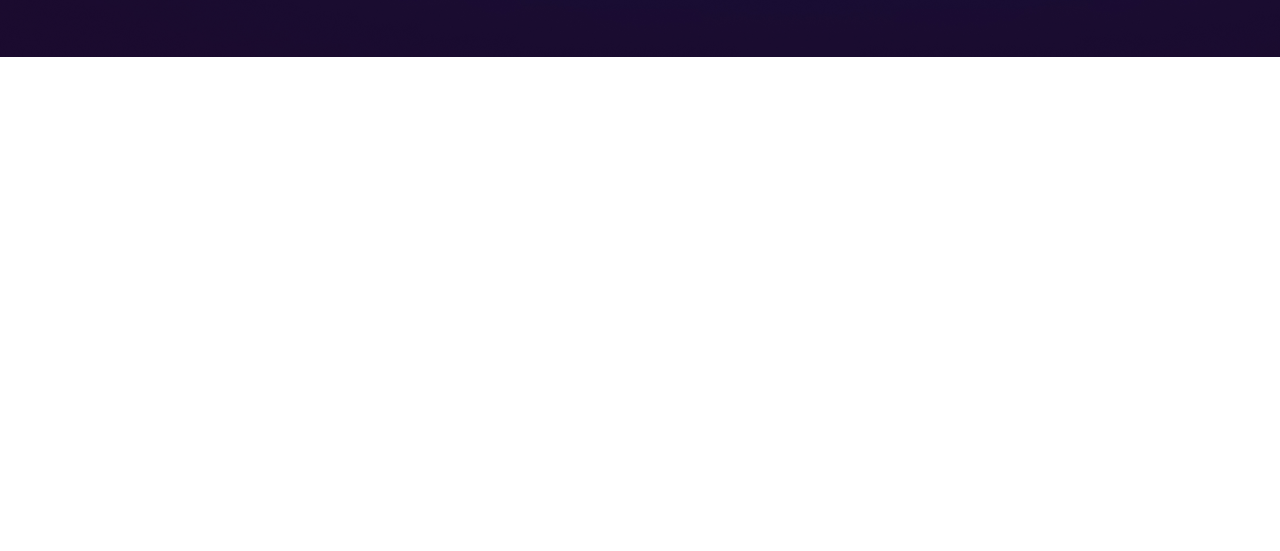
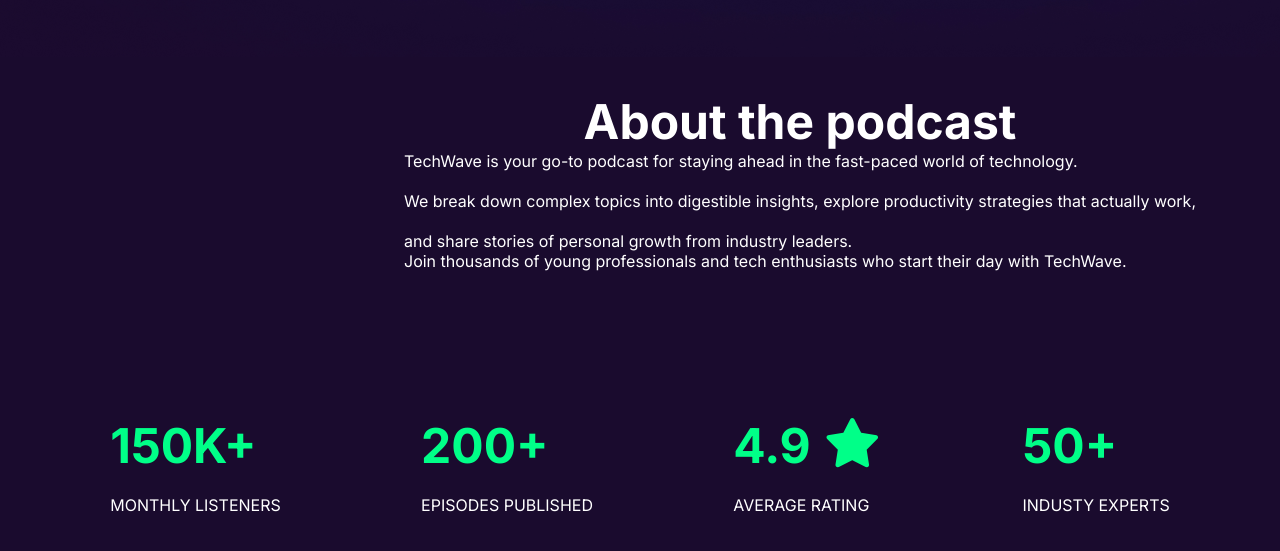
Before and after one commit to bishal10rm/Assignment-2, a plain HTML site: page index.html in a window 1280 px wide. Shown: the part 795-1346 px from the top of the page. Before the commit the page ends 856 px from the top, so only its background shows below. Drawn offline with Linux system fonts and the light colour scheme.

Commit message:
Added about section

```diff
--- a/index.html
+++ b/index.html
@@ -55,5 +55,38 @@
 
 
     </section>
+
+    <section>
+        <div class="about-section">
+            <h1>About the podcast</h1>
+              <p>TechWave is your go-to podcast for staying ahead in the fast-paced world of technology.<br><br>
+               We break down complex topics into digestible insights, explore productivity strategies that actually work,<br><br>
+                          and share stories of personal growth from industry leaders.<br>
+               Join thousands of young professionals and tech enthusiasts who start their day with TechWave.</p><br><br>
+        </div>
+
+        <div class="about-container">
+
+            <div>
+            <h2>150K+</h2><br>
+            <p>MONTHLY LISTENERS</p>
+            </div>
+
+            <div>
+            <h2>200+</h2><br>
+            <p>EPISODES PUBLISHED</p>
+            </div>
+
+            <div>
+             <h2>4.9 <i class="fa-solid fa-star"></i></h2><br>
+             <p>AVERAGE RATING</p>
+            </div>
+
+            <div>
+             <h2>50+</h2><br>
+             <p>INDUSTY EXPERTS</p>
+            </div>
+        </div>
+    </section>
 </body>
 </html>
--- a/style.css
+++ b/style.css
@@ -122,9 +122,41 @@
 
 }
 
+.about-section{
+    width: 1600px;
+    height: 646px;
+    background-color: #1A0B2E;
+    display: flex;
+    flex-direction: column;
+    justify-content: flex-start;
+    padding-top: 100px;
+    color: rgba(255,255,255,1);
 
+}
 
+.about-section h1{
+          font-size: 48px;
+          font-weight: 700;
+}
 
+.about-section p{
+          font-size: 16px;
+}
+
+.about-container{
+         width: 1200px;
+         height: 95px;
+         display: flex;
+         flex-direction: row;
+         justify-content: space-around;
+          align-items: center;
+         margin-top: -220px ;
+         color:white;
+}
+.about-container h2{
+         font-size: 48px;
+         color: #00FF88;
+}
 
 /* Responsive design for small device */
 @media screen and (max-width: 576px) {
```
